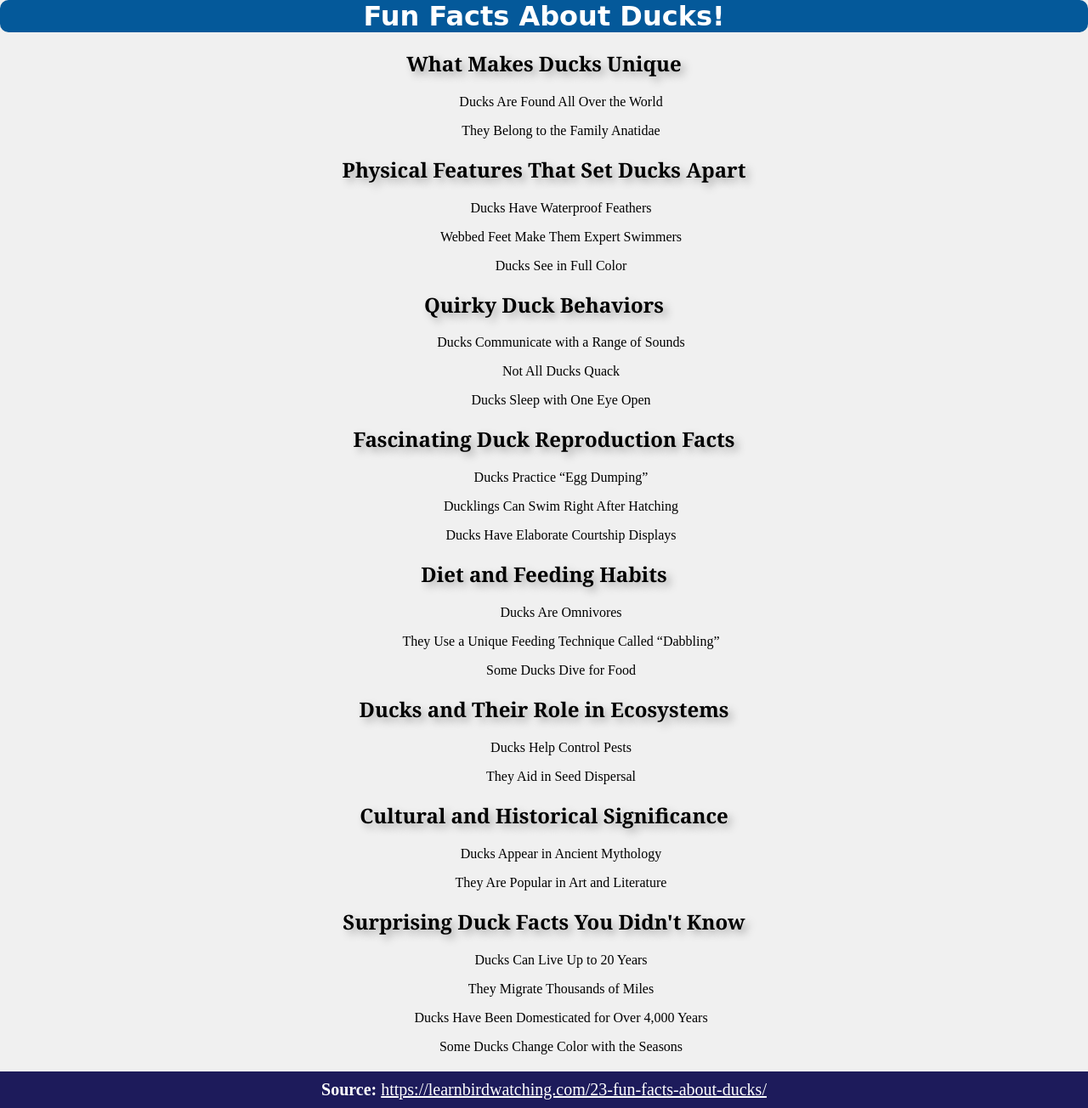
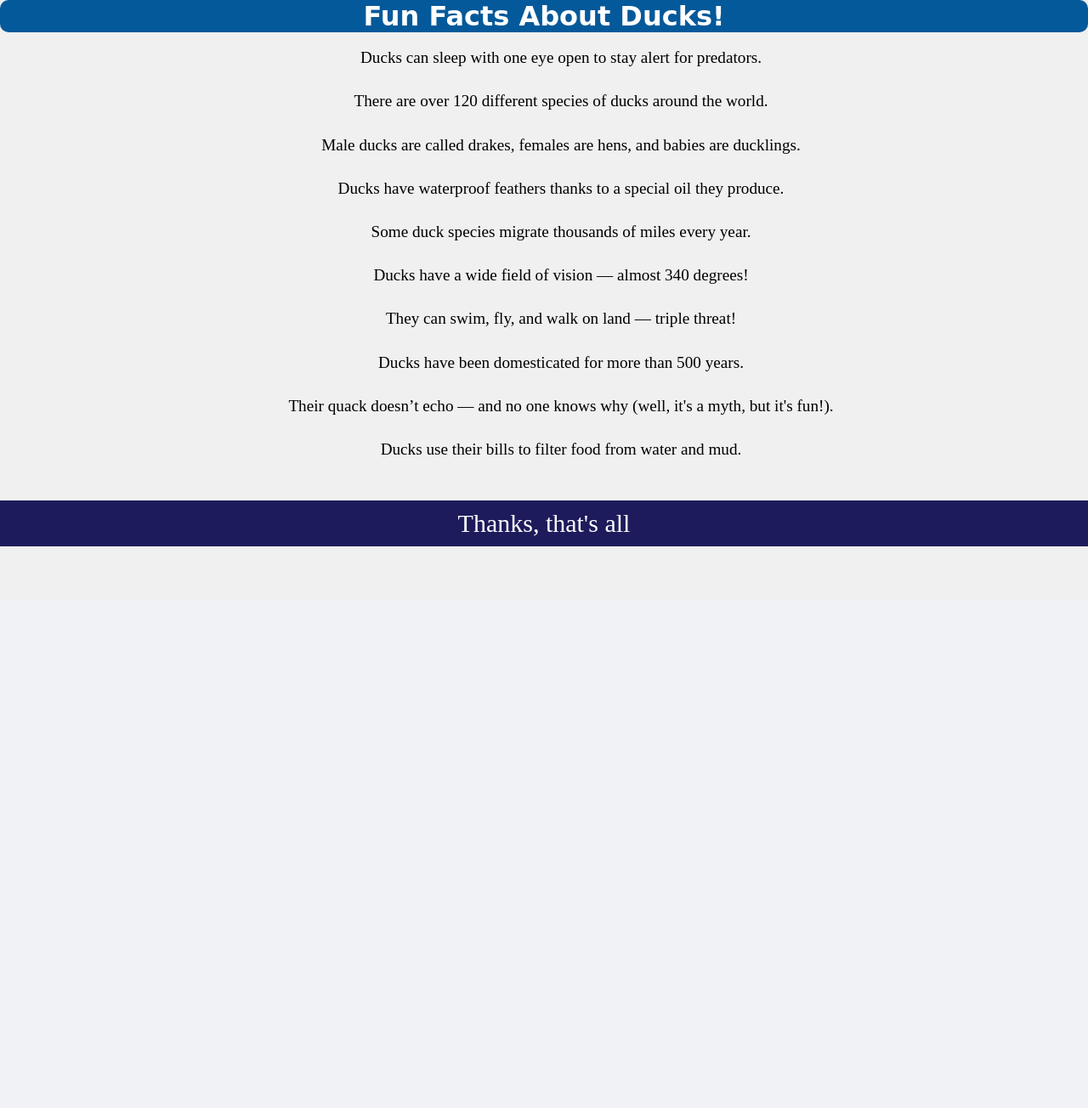
Before and after one commit to MatVit2910/Learn-Flask, a Flask app: page /facts in a window 1280 px wide. Shown: the part 94-1398 px from the top of the page at 85% size. After the commit the page ends 737 px from the top, so only its background shows below. Run offline with Flask 3, Linux system fonts and the light colour scheme.

Commit message:
Changed a couple things, everything regarding aesthetics

```diff
--- a/templates/facts.html
+++ b/templates/facts.html
@@ -2,59 +2,19 @@
 {% block content %}
 <div style="text-align: center;">
     <h1>Fun Facts About Ducks!</h1>
-    <h2>What Makes Ducks Unique</h2>
-    <ul>
-        <li>Ducks Are Found All Over the World</li>
-        <li>They Belong to the Family Anatidae</li>
+    <ul style="gap: 10px; display: flex; flex-direction: column; font-size: larger;">
+        <li>Ducks can sleep with one eye open to stay alert for predators.</li>
+        <li>There are over 120 different species of ducks around the world.</li>
+        <li>Male ducks are called drakes, females are hens, and babies are ducklings.</li>
+        <li>Ducks have waterproof feathers thanks to a special oil they produce.</li>
+        <li>Some duck species migrate thousands of miles every year.</li>
+        <li>Ducks have a wide field of vision — almost 340 degrees!</li>
+        <li>They can swim, fly, and walk on land — triple threat!</li>
+        <li>Ducks have been domesticated for more than 500 years.</li>
+        <li>Their quack doesn’t echo — and no one knows why (well, it's a myth, but it's fun!).</li>
+        <li>Ducks use their bills to filter food from water and mud.</li>
     </ul>
-
-    <h2>Physical Features That Set Ducks Apart</h2>
-    <ul>
-        <li>Ducks Have Waterproof Feathers</li>
-        <li>Webbed Feet Make Them Expert Swimmers</li>
-        <li>Ducks See in Full Color</li>
-    </ul>
-
-    <h2>Quirky Duck Behaviors</h2>
-    <ul>
-        <li>Ducks Communicate with a Range of Sounds</li>
-        <li>Not All Ducks Quack</li>
-        <li>Ducks Sleep with One Eye Open</li>
-    </ul>
-
-    <h2>Fascinating Duck Reproduction Facts</h2>
-    <ul>
-        <li>Ducks Practice “Egg Dumping”</li>
-        <li>Ducklings Can Swim Right After Hatching</li>
-        <li>Ducks Have Elaborate Courtship Displays</li>
-    </ul>
-
-    <h2>Diet and Feeding Habits</h2>
-    <ul>
-        <li>Ducks Are Omnivores</li>
-        <li>They Use a Unique Feeding Technique Called “Dabbling”</li>
-        <li>Some Ducks Dive for Food</li>
-    </ul>
-
-    <h2>Ducks and Their Role in Ecosystems</h2>
-    <ul>
-        <li>Ducks Help Control Pests</li>
-        <li>They Aid in Seed Dispersal</li>
-    </ul>
-
-    <h2>Cultural and Historical Significance</h2>
-    <ul>
-        <li>Ducks Appear in Ancient Mythology</li>
-        <li>They Are Popular in Art and Literature</li>
-    </ul>
-
-    <h2>Surprising Duck Facts You Didn't Know</h2>
-    <ul>
-        <li>Ducks Can Live Up to 20 Years</li>
-        <li>They Migrate Thousands of Miles</li>
-        <li>Ducks Have Been Domesticated for Over 4,000 Years</li>
-        <li>Some Ducks Change Color with the Seasons</li>
-    </ul>
-    <p style="font-size: 20px;background-color: #1d1b5b; color:white; margin-bottom: 0;padding: 10px;"><strong>Source: </strong><a style="color:white;" href="https://learnbirdwatching.com/23-fun-facts-about-ducks/">https://learnbirdwatching.com/23-fun-facts-about-ducks/</a></p>
+    <p style="font-size: 30px;background-color: #1d1b5b; color:white; margin-bottom: 0;padding: 10px;">Thanks, that's all
+    </p>
 </div>
 {% endblock content %}
--- a/templates/navbar.html
+++ b/templates/navbar.html
@@ -4,15 +4,15 @@
     <meta charset="UTF-8" />
     <title>Get a Random Duck</title>
     <meta name="viewport" content="width=device-width, initial-scale=1.0" />
-    <link rel="stylesheet" type="text/css" href="https://wizardcinema-flipperhammer-4000.codio.io/proxy/5000/static/website.css">
+    <link rel="stylesheet" type="text/css" href="/proxy/5000/{{url_for('static', filename='website.css')}}">
 </head>
 <body>
     <div class="navbar">
     <header>Get A Random Duck 🦆</header>
     <ul class="navbar-items">
-        <li><a class="navbar-item" href="https://wizardcinema-flipperhammer-4000.codio.io/proxy/5000/">Home</a></li>
-        <li><a class="navbar-item" href="https://wizardcinema-flipperhammer-4000.codio.io/proxy/5000/about">About</a></li>
-        <li><a class="navbar-item" href="https://wizardcinema-flipperhammer-4000.codio.io/proxy/5000/facts">Facts</a></li>
+        <li><a class="navbar-item" href="/proxy/5000/">Home</a></li>
+        <li><a class="navbar-item" href="/proxy/5000/about">About</a></li>
+        <li><a class="navbar-item" href="/proxy/5000/facts">Facts</a></li>
     </ul>
     </div>
     {% block content %}
```
Also changed, not shown: requirements.txt (added, +62 -0 lines).
